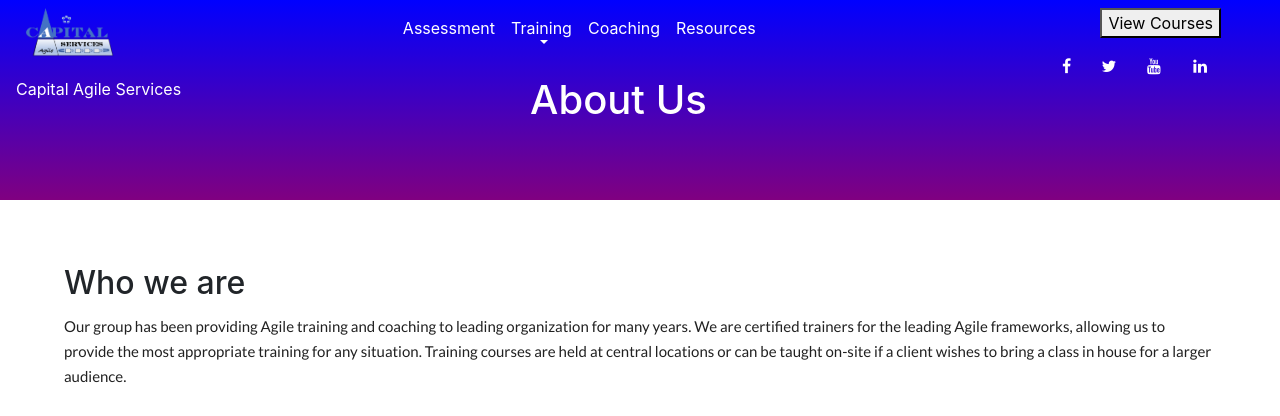
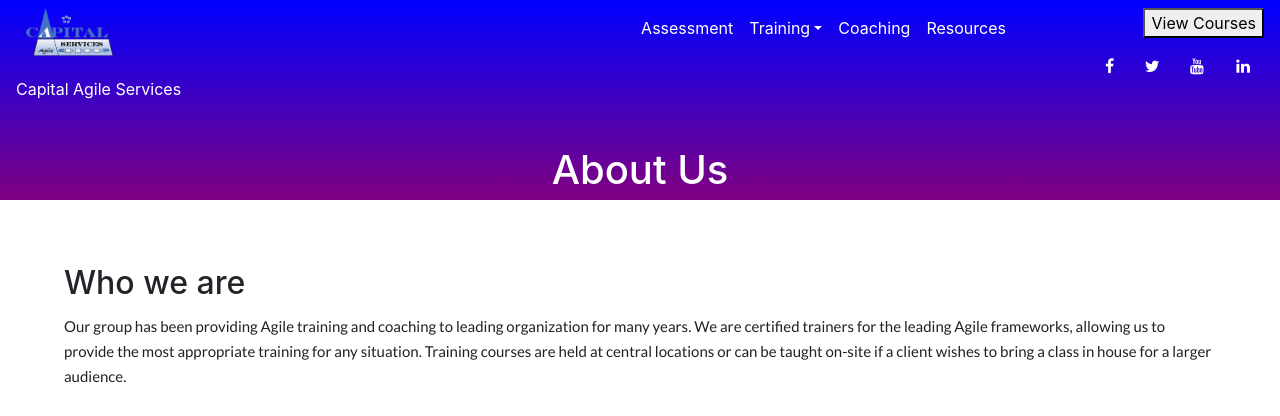
Before and after one commit to ckarjadi/capital_services, a Flask app: page /about_us in a window 1280 px wide. Shown: the top 416 px of the page. Run offline with Flask 2, Linux system fonts and the light colour scheme; some libraries are stand-ins or nearby versions.

Commit message:
updated .gitignore for a specific file. adjusted text for home page title. adjusted header text placement for pages

```diff
--- a/app/routes.py
+++ b/app/routes.py
@@ -12,7 +12,7 @@ def index():
 	"""
 	index render;
 	"""
-	title, page_title = 'Home', 'Welcome to Capital Agile Services'
+	title, page_title = 'Home', 'Capital Agile Services'
 	template_name = 'body.html'
 	# posts = [
 	# 	{
--- a/app/templates/header.html
+++ b/app/templates/header.html
@@ -26,14 +26,14 @@
       				<font size="3" style="float:left;">Capital Agile Services</font>
       			</div>
       		</div>
-      		<div style="display:inline-block;vertical-align: top;width:50%;height:100%;">
+      		<div style="position:absolute;top:0;right:250;">
       			<div>
 	                <ul class="navbar-nav mr-auto" style="margin-left: 200px;margin-right:0px;">
 	                  <li class="nav-item">
 	                    <a href="/assessment" class="nav-link">Assessment</a>&emsp;
 	                  </li>
 	                  <li class="nav-item dropdown">
-	                    <a class="nav-link dropdown-toggle" id="navbarDropdown role="button" data-toggle="dropdown" aria-haspopup="true" aria-expanded="false" data-hover="dropdown">Training</a>&emsp;
+	                    <a class="nav-link dropdown-toggle" id="navbarDropdown" role="button"data-toggle="dropdown" aria-haspopup="true" aria-expanded="false" data-hover="dropdown">Training</a>&emsp;
 	                    <div class="dropdown-menu" aria-labelledby="navbarDropdown">
 	                      <a class="dropdown-item" href="/training">Public & Corporate</a>
 	                      <a class="dropdown-item" href="/upcoming_course">Upcoming Courses</a>
@@ -47,15 +47,9 @@
 	                  </li>
 	              </ul>
               	</div>
-              	<div>
-		         	{% if page_title %}
-		         	<h1>{{ page_title }}</h1>
-		            {% endif %}
-              	</div>
+
               </div>
-<!--               <div class="vertical" style="display:inline-block;height:75%">
-              </div>  -->
-              <div style="display:block;vertical-align:top;width:25%;height:100%;">
+              <div style="position:absolute;top:0;right:0;">
               	<div style="float:right;clear:both;">
               		<button onclick="window.location.href='/upcoming_course';">View Courses</button>
               	</div>
@@ -69,6 +63,11 @@
               	</div>
               </div>
          </div>
+        <div>
+          {% if page_title %}
+          <h1>{{ page_title }}</h1>
+          {% endif %}
+        </div>
 <!--          <div style="position:relative;height:25%;width:100%;text-align:center">
          	{% if page_title %}
          	<h1>{{ page_title }}</h1>
```
Also changed, not shown: 1 other file.
